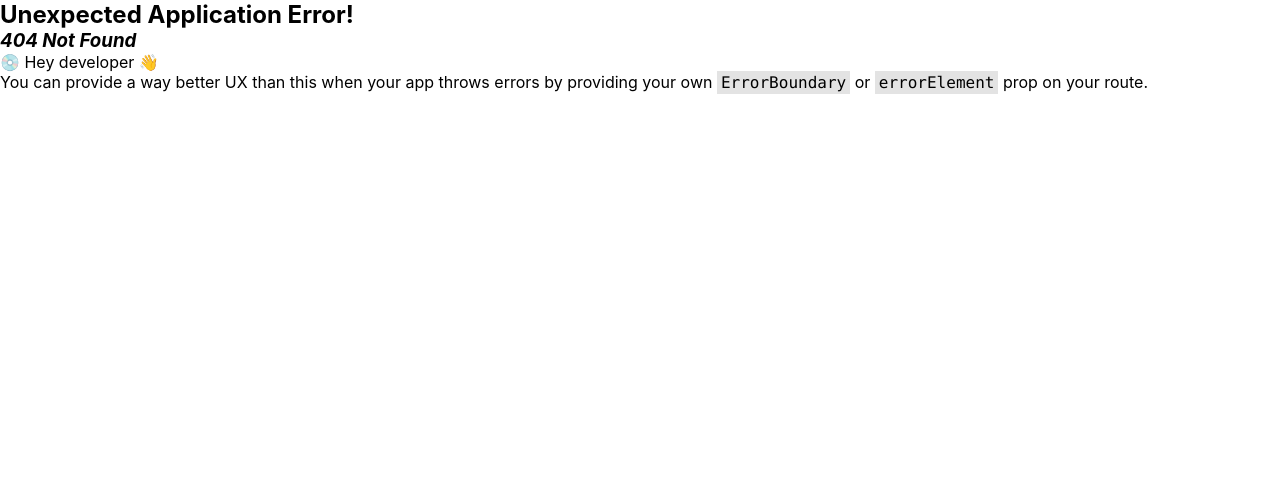
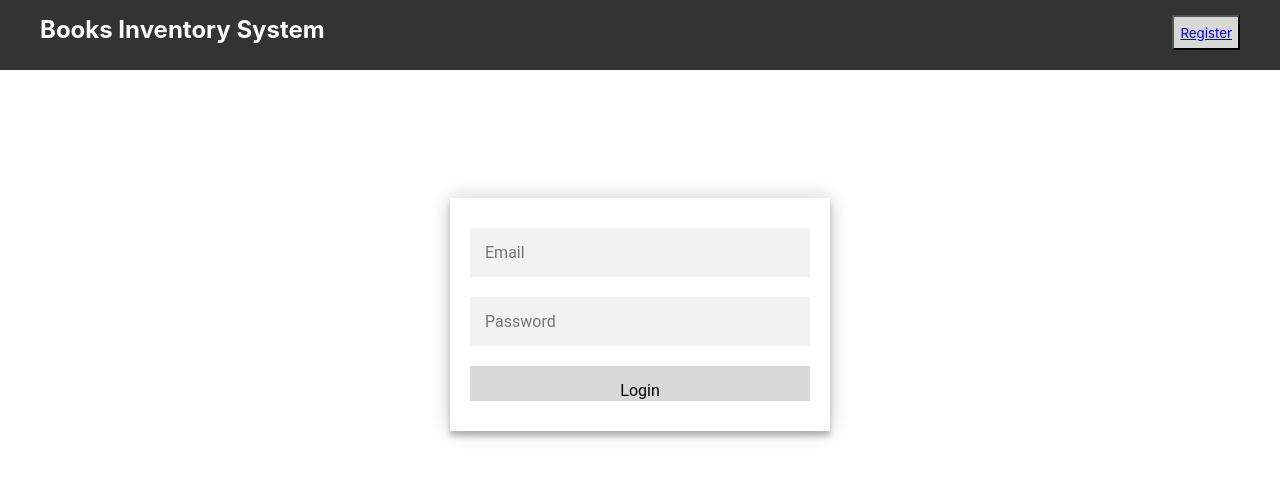
Before and after one commit to ralwis/Book-Inventory-System-Frontend, a React (Create React App) app: page /login in a window 1280 px wide. Before the commit this address had no page. Shown: the top 478 px of the page. Built offline with nearby package versions, Linux system fonts and the light colour scheme.

Commit message:
Login / Logout

```diff
--- a/src/Components/DashBoard.jsx
+++ b/src/Components/DashBoard.jsx
@@ -1,7 +1,7 @@
-import { useEffect, useState } from 'react'
-import './DashBoardStyles.css'
-import axios from 'axios'
-import { Link } from 'react-router-dom';
+import { useEffect, useState } from 'react';
+import './DashBoardStyles.css';
+import axios from 'axios';
+import { Link, useNavigate } from 'react-router-dom';
 
 function DashBoard(){
     const [shelve, setShelve] = useState({
@@ -9,9 +9,15 @@ function DashBoard(){
     });
     const [isAddShelveOpen, setIsAddShelveOpen] = useState(false);
 
+    const token = localStorage.getItem("userData") ? JSON.parse(localStorage.getItem("userData")).Token : "";
+
     const getShelvesData = async() =>{
         try {
-            const response =await axios.get(apiBaseUrl);
+            const response =await axios.get(apiBaseUrl, {
+                headers: {
+                    Authorization: `Bearer ${token}`
+                }
+            });
             setShelve(response);
         } catch (error) {
 
@@ -20,7 +26,11 @@ function DashBoard(){
 
     const addShelve = async () => {
         try {
-            await axios.post(apiBaseUrl, shelve);
+            await axios.post(apiBaseUrl, shelve, {
+                headers: {
+                    Authorization: `Bearer ${token}`
+                }
+            });
             closeAddShelve();
             getShelvesData();
         } catch (error) {
@@ -29,6 +39,7 @@ function DashBoard(){
     }
 
     const apiBaseUrl = 'http://localhost:5029/api/Shelve';
+    const navigate = useNavigate();
 
     useEffect(()=>{
         getShelvesData();
@@ -42,13 +53,19 @@ function DashBoard(){
         setIsAddShelveOpen(false);
     };
 
-    console.log(shelve.data)
+    const logOut = () => {
+        localStorage.removeItem("userData");
+        navigate('/login');
+    }
 
     return(
         <div>
             <div className='navbar'>
                 <h2>Books Inventory System</h2>
-                <button onClick={openAddShelve}>Add New Shelve</button>
+                <div>
+                    <button onClick={openAddShelve}>Add New Shelve</button>
+                    <button onClick={logOut}>Logout</button>
+                </div>
             </div>
 
             <div className='addNewShelve'>
--- a/src/Components/Home.jsx
+++ b/src/Components/Home.jsx
@@ -1,8 +1,8 @@
-import React from 'react'
+import React from 'react';
 import { useState, useEffect } from 'react';
 import axios from 'axios';
-import './HomeStyles.css'
-import { useParams } from 'react-router-dom';
+import './HomeStyles.css';
+import { useParams, useNavigate } from 'react-router-dom';
 
 function Home() {
 
@@ -28,11 +28,18 @@ function Home() {
     const [isEditing, setIsEditing] = useState(false);
     const [isAddBookPopupOpen, setIsAddBookPopupOpen] = useState(false);
 
+    const token = localStorage.getItem("userData") ? JSON.parse(localStorage.getItem("userData")).Token : "";
+
     const apiBaseUrl = 'http://localhost:5029/api/Books';
+    const navigate = useNavigate();
 
     const getAllBooks = async () => {
         try {
-          const response = await axios.get(`${apiBaseUrl}/byShelve/${shelveId}`);
+          const response = await axios.get(`${apiBaseUrl}/byShelve/${shelveId}`, {
+            headers: {
+                Authorization: `Bearer ${token}`
+            }
+          });
           setBooks(response.data);
         } catch (error) {
           console.error(error);
@@ -41,7 +48,11 @@ function Home() {
 
     const getShelveData = async() => {
         try {
-            const response = await axios.get(`http://localhost:5029/api/Shelve/${shelveId}`);
+            const response = await axios.get(`http://localhost:5029/api/Shelve/${shelveId}`, {
+                headers: {
+                    Authorization: `Bearer ${token}`
+                }
+            });
             setShelve(response.data);
         } catch (error) {
             console.log(error);
@@ -57,7 +68,7 @@ function Home() {
         newBook.ShelveId = shelveId;
         newBook.Shelve.ID = shelveId;
         newBook.Shelve.ShelveName = shelve.ShelveName
-        console.log(newBook);
+
         try {
           await axios.post(apiBaseUrl, newBook);
           setNewBook({});
@@ -114,13 +125,19 @@ function Home() {
         setIsAddBookPopupOpen(false);
     };
 
-    console.log(books);
+    const logOut = () => {
+        localStorage.removeItem("userData");
+        navigate('/login');
+    }
 
   return (
     <div>
         <div className='navbar'>
             <h2>Books Inventory System</h2>
-            <button onClick={openAddBookPopup}>Add Book</button>
+            <div>
+                <button onClick={openAddBookPopup}>Add Book</button>
+                <button onClick={logOut}>Logout</button>
+            </div>
         </div>
 
         <div className='addnewbook'>
--- /dev/null
+++ b/src/Components/Login/Login.jsx
@@ -0,0 +1,96 @@
+import React, { useState } from "react";
+import axios from "axios";
+import { Link, useNavigate } from 'react-router-dom';
+
+function Login(){
+    const [userLoginValues, setUserLoginValues] = useState({
+        email: "",
+        password: ""
+    });
+
+    const navigate = useNavigate();
+
+    const handleInputChange = (event) => {
+        event.preventDefault();
+        const { name, value } = event.target;
+        setUserLoginValues((userLoginValues) => ({
+            ...userLoginValues,
+            [name]: value
+        }));
+    };
+
+    const [submitted, setSubmitted] = useState(false);
+    const [valid, setValid] = useState(false);
+
+    const apiBaseUrl = 'http://localhost:5029/api/User/login';
+
+    const handleSubmit = async (e) => {
+        e.preventDefault();
+        if (userLoginValues.email && userLoginValues.password) {
+            try {
+                const response = await axios.post(apiBaseUrl, userLoginValues);
+
+                if (response.status === 200) {
+                    setValid(true);
+                    localStorage.setItem("userData", JSON.stringify(response.data));
+                    navigate('/dashboard');
+                }
+            } catch (error) {
+                console.error(error);
+                alert("Login failed. Check credentials and try again.");
+            }
+        }
+        setSubmitted(true);
+    };
+
+    return(
+        <div>
+            <div className='navbar'>
+                <h2>Books Inventory System</h2>
+                <button><Link to={'/'}>Register</Link></button>
+            </div>
+
+            <div className="form-container">
+                <form className="register-form" onSubmit={handleSubmit}>
+                {!valid && (
+                    <input
+                        className="form-field"
+                        type="email"
+                        placeholder="Email"
+                        name="email"
+                        value={userLoginValues.email}
+                        onChange={handleInputChange}
+                    />
+                    )}
+
+                    {submitted && !userLoginValues.email && (
+                    <span id="first-name-error">Please enter email</span>
+                    )}
+
+                    {!valid && (
+                    <input
+                        className="form-field"
+                        type="password"
+                        placeholder="Password"
+                        name="password"
+                        value={userLoginValues.password}
+                        onChange={handleInputChange}
+                    />
+                    )}
+
+                    {submitted && !userLoginValues.password && (
+                    <span id="last-name-error">Please enter password</span>
+                    )}
+
+                    {!valid && (
+                    <button className="form-submit-field" type="submit">
+                        Login
+                    </button>
+                    )}
+                </form>
+            </div>
+        </div>
+    )
+}
+
+export default Login;
--- /dev/null
+++ b/src/Components/Register/Register.jsx
@@ -0,0 +1,119 @@
+import './RegisterStyles.css';
+import React, { useState } from "react";
+import axios from "axios";
+import { Link } from 'react-router-dom';
+
+function Register(){
+    const [userRegValues, setUserRegValues] = useState({
+        name: "",
+        email: "",
+        password: ""
+    });
+
+    const handleInputChange = (event) => {
+        event.preventDefault();
+
+        const { name, value } = event.target;
+        setUserRegValues((userRegValues) => ({
+            ...userRegValues,
+            [name]: value
+        }));
+    };
+
+    const [submitted, setSubmitted] = useState(false);
+    const [valid, setValid] = useState(false);
+
+    const apiBaseUrl = 'http://localhost:5029/api/User/register';
+
+    const handleSubmit = async (e) => {
+        e.preventDefault();
+        if (userRegValues.name && userRegValues.email && userRegValues.password) {
+
+            try {
+                const response = await axios.post(apiBaseUrl, userRegValues);
+
+                if (response.status === 201) {
+                    setValid(true);
+                }
+            } catch (error) {
+                console.error(error);
+                alert("Registration failed. Please try again.");
+            }
+        }
+        setSubmitted(true);
+    };
+
+    return(
+        <div>
+            <div className='navbar'>
+                <h2>Books Inventory System</h2>
+                <button><Link to={'login'}>Login</Link></button>
+            </div>
+
+            <div className="form-container">
+                <form className="register-form" onSubmit={handleSubmit}>
+                    {submitted && valid && (
+                    <div className="success-message">
+                        <h3>
+                        {" "}
+                        Welcome {userRegValues.name}
+                        </h3>
+                        <div> Your registration was successful! </div>
+                    </div>
+                    )}
+                    {!valid && (
+                    <input
+                        className="form-field"
+                        type="text"
+                        placeholder="Name"
+                        name="name"
+                        value={userRegValues.name}
+                        onChange={handleInputChange}
+                    />
+                    )}
+
+                    {submitted && !userRegValues.name && (
+                    <span id="first-name-error">Please enter name</span>
+                    )}
+
+                    {!valid && (
+                    <input
+                        className="form-field"
+                        type="email"
+                        placeholder="Email"
+                        name="email"
+                        value={userRegValues.email}
+                        onChange={handleInputChange}
+                    />
+                    )}
+
+                    {submitted && !userRegValues.email && (
+                    <span id="last-name-error">Please enter email</span>
+                    )}
+
+                    {!valid && (
+                    <input
+                        className="form-field"
+                        type="password"
+                        placeholder="Password"
+                        name="password"
+                        value={userRegValues.password}
+                        onChange={handleInputChange}
+                    />
+                    )}
+
+                    {submitted && !userRegValues.email && (
+                    <span id="email-error">Please enter password</span>
+                    )}
+                    {!valid && (
+                    <button className="form-submit-field" type="submit">
+                        Register
+                    </button>
+                    )}
+                </form>
+            </div>
+        </div>
+    )
+}
+
+export default Register;
--- /dev/null
+++ b/src/Components/Register/RegisterStyles.css
@@ -0,0 +1,71 @@
+.form-container {
+    width: 360px;
+    background-color: white;
+    margin: auto;
+    margin-top: 10%;
+    box-shadow: 0 0 20px 0 rgba(0, 0, 0, 0.2), 0 5px 5px 0 rgba(0, 0, 0, 0.24);
+    padding: 10px;
+  }
+
+  .register-form {
+    display: flex;
+    flex-direction: column;
+    justify-content: space-evenly;
+    padding: 10px;
+  }
+
+  .success-message {
+    font-family: "Roboto", sans-serif;
+    background-color: #3f89f8;
+    padding: 15px;
+    color: white;
+    text-align: center;
+  }
+
+  .form-field {
+    margin: 10px 0 10px 0;
+    padding: 15px;
+    font-size: 16px;
+    border: 0;
+    font-family: "Roboto", sans-serif;
+  }
+
+  .form-submit-field {
+    margin: 10px 0 10px 0;
+    padding: 15px;
+    font-size: 16px;
+    border: 0;
+    font-family: "Roboto", sans-serif;
+  }
+
+  .form-submit-field:hover {
+    background-color: #333;
+    color: #f2f2f2;
+  }
+
+  span {
+    font-family: "Roboto", sans-serif;
+    font-size: 14px;
+    color: red;
+    margin-bottom: 15px;
+  }
+
+  input {
+    background: #f2f2f2;
+  }
+
+  .error {
+    border-style: solid;
+    border: 2px solid #ffa4a4;
+  }
+
+  button {
+    background: #d7d9d7;
+    color: black;
+    cursor: pointer;
+    height: 35px;
+  }
+
+  button:disabled {
+    cursor: default;
+  }
```
Also changed, not shown: src/App.js (+10 -0 lines).
